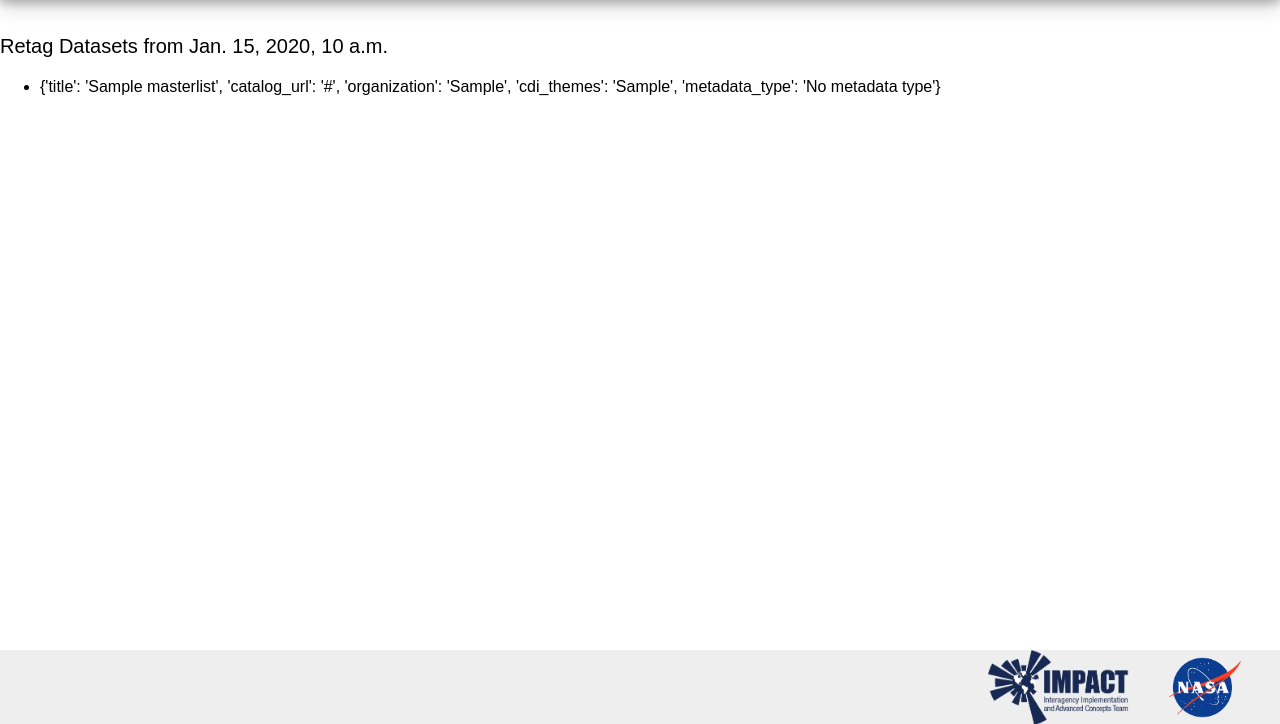
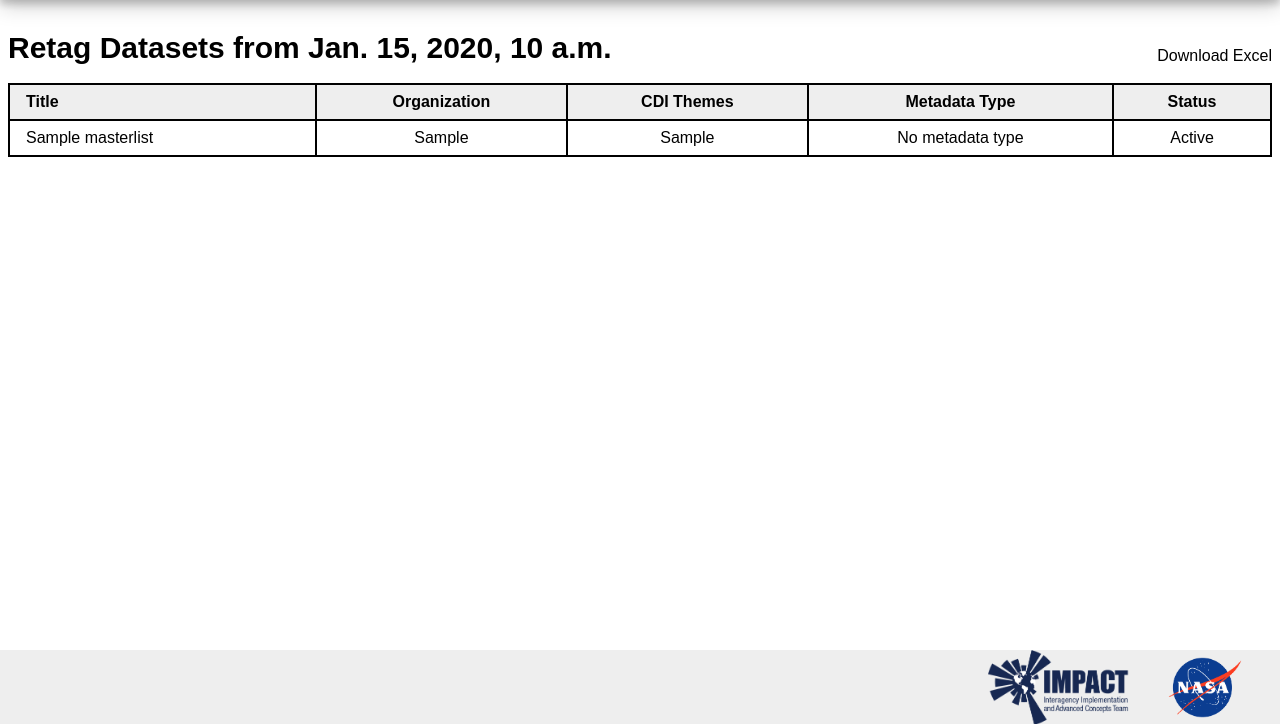
Before and after one commit to NASA-IMPACT/CDI-Dashboard, a Django app: page /retag in a window 1280 px wide. Shown: the part 75-799 px from the top of the page. Run offline with Django 3.2, Linux system fonts and the light colour scheme; tables that the repository leaves empty hold one stand-in row (values such as "Sample post").

Commit message:
Retag Page HTML/CSS

```diff
--- /dev/null
+++ b/dashboard/static/css/retag_style.css
@@ -0,0 +1,58 @@
+/* Styling for the Retag Page */
+
+.tableFixHead {
+  overflow-y: auto;
+  height: 80vh;
+  padding-left:1vh;
+  padding-right:1vh;
+  margin-bottom: 5vh;
+}
+.tableFixHead thead th {
+  position: sticky;
+  top: 0;
+  background: #eee;
+  overflow: hidden;
+  z-index: -1;
+}
+table {
+  border: 0.5px solid black;
+  border-spacing: 0;
+  width: 100%;
+}
+th,
+td {
+  padding: 8px 16px;
+  border: 0.5px solid black;
+  color: black;
+  text-align: center;
+}
+tbody td {
+  position: relative;
+  z-index:-2;
+}
+.table-header{
+  display: flex;
+  justify-content: space-between;
+  padding-left:1vh;
+  padding-right:1vh;
+  padding-top:2vh;
+}
+.table-header-title {
+  float:left;
+  font-weight: bold;
+  font-size: 30px;
+  color: black;
+}
+.table-header-download {
+  color: black;
+  float: right;
+  margin-top: auto;
+}
+.column_1_title {
+  text-align: left;
+}
+.column_1_entry {
+  text-align: left;
+  z-index: 0;
+  cursor: pointer;
+}
--- a/dashboard/templates/retag/RETAG.html
+++ b/dashboard/templates/retag/RETAG.html
@@ -1,19 +1,41 @@
 {% extends "base.html" %}
+
+{% block title %}Retag Datasets{% endblock %}
 
 {% block content %}
 
+{% load static %}<link rel="stylesheet" href="{%  static  'css/retag_style.css'  %}">
+
 <body>
-
-	<p>Retag Datasets from {{ date }}</p>
-
-	<ul>
-	{% for retag in retaglist %}
-
-		<li>{{ retag }}</li>
-
-	{% endfor %}
-	</ul>
-
+	<div class="table-header">
+		<label class="table-header-title">Retag Datasets from {{ date }}</label>
+		<a class="table-header-download" href="/retag_request_download">Download Excel</a>
+	</div>
+	<br>
+	<div class="tableFixHead">
+		<table>
+			<thead>
+				<tr>
+					<th class="column_1_title">Title</th>
+					<th>Organization</th>
+					<th>CDI Themes</th>
+					<th>Metadata Type</th>
+					<th>Status</th>
+				</tr>
+			</thead>
+			<tbody>
+				{% for item in retaglist %}
+				<tr>
+					<td class="column_1_entry" onclick="window.location ='{{ item.catalog_url }}';">{{ item.title }}</td>
+					<td>{{ item.organization }}</td>
+					<td>{{ item.cdi_themes }}</td>
+					<td>{{ item.metadata_type }}</td>
+					<td>{{ item.status }}</td>
+				</tr>
+				{% endfor %}
+			</tbody>
+		</table>
+	</div>
 </body>
 
 {% endblock %}
--- a/dashboard/views.py
+++ b/dashboard/views.py
@@ -95,7 +95,8 @@ class Retag_View(View):
                                 'catalog_url': masterlist_obj.catalog_url,
                                 'organization': masterlist_obj.organization,
                                 'cdi_themes': masterlist_obj.cdi_themes,
-                                'metadata_type' : masterlist_obj.metadata_type
+                                'metadata_type' : masterlist_obj.metadata_type,
+                                'status': masterlist_obj.status
             }
 
             retag_datasets.append(masterlist_dict)
```
